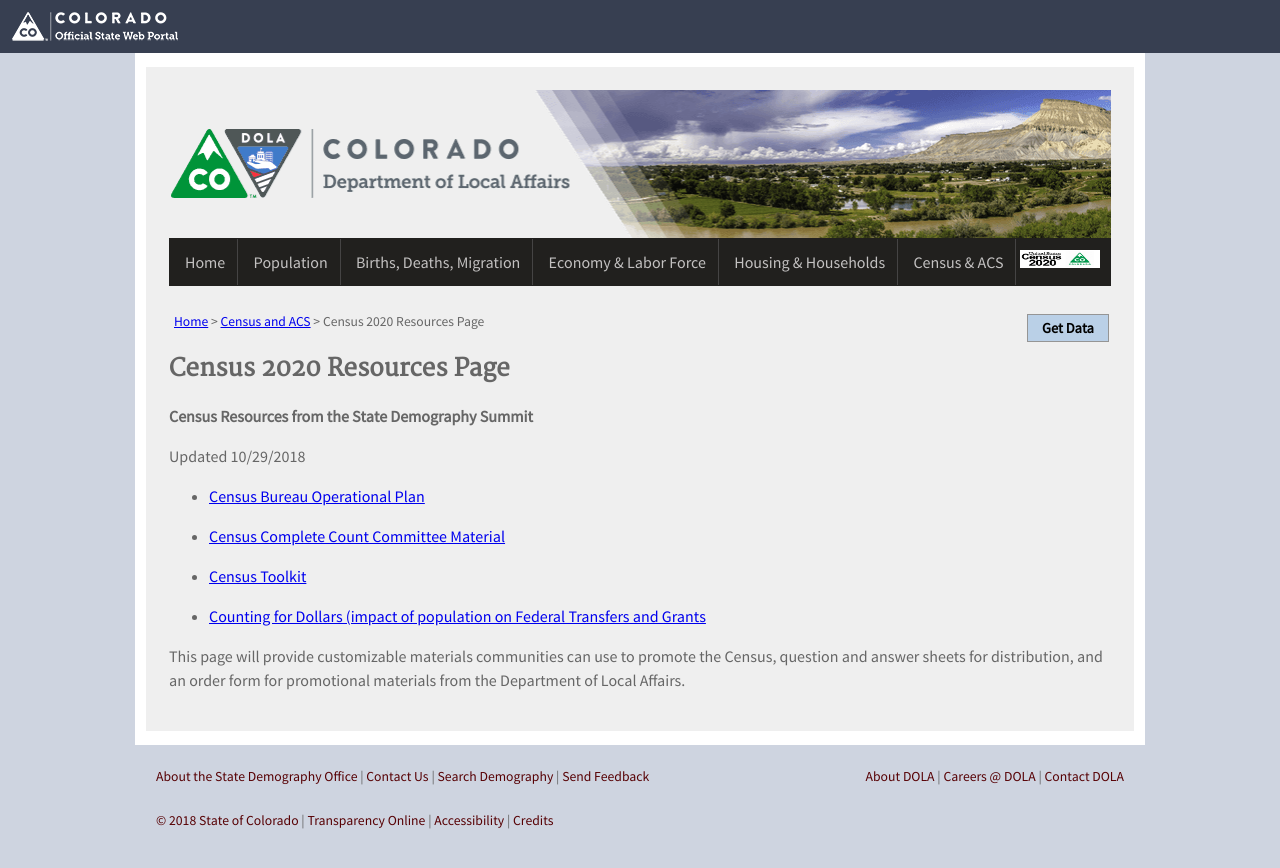
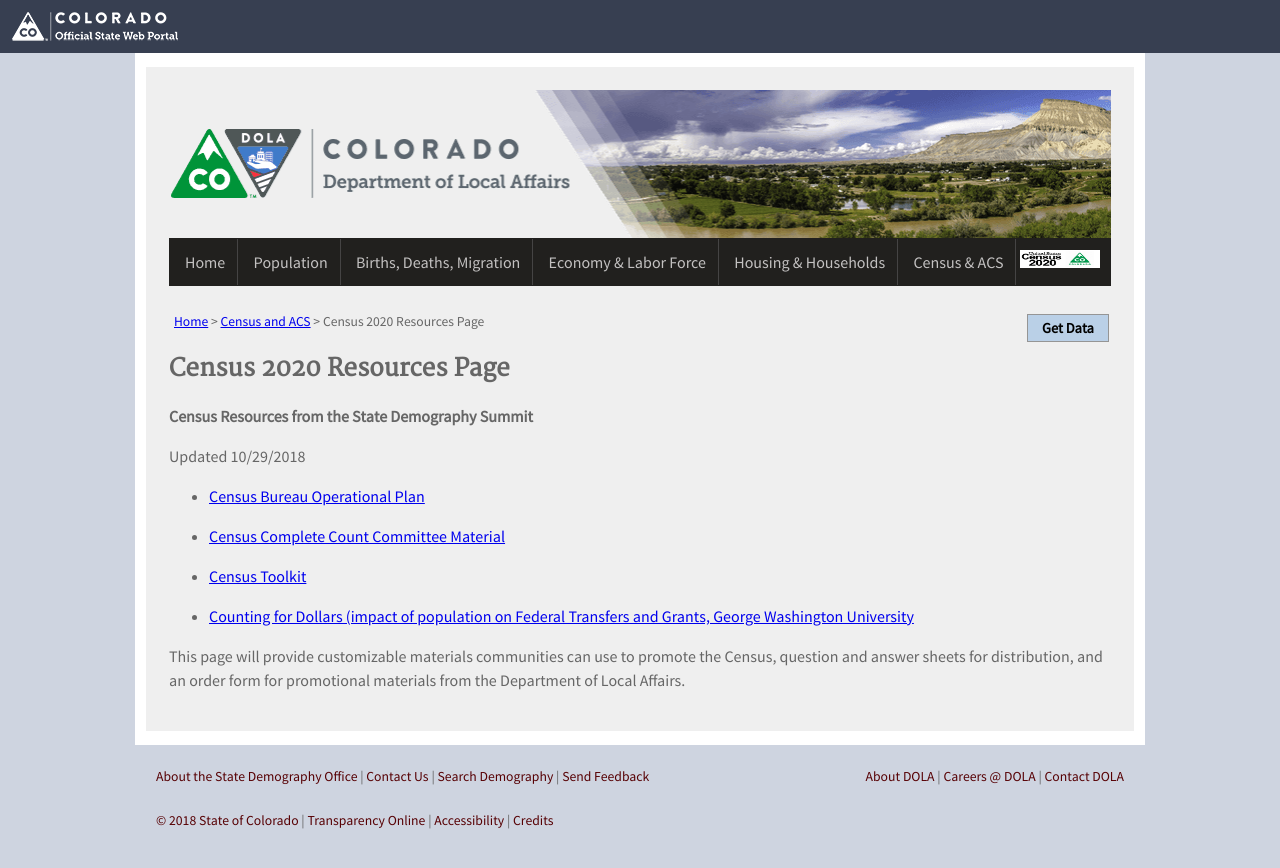
Before and after one commit to TBleess/Website_New, a Jekyll site: the page built from pages/5_CensusACS/2020-resources.md, in a window 1280 px wide. Shown: the top 868 px of the page. Built offline with Jekyll 4.4.1, drawn with Linux system fonts in a browser that asks for light colours.

Commit message:
Update 2020-resources.md

```diff
--- a/pages/5_CensusACS/2020-resources.md
+++ b/pages/5_CensusACS/2020-resources.md
@@ -18,7 +18,7 @@
 
 *	[Census Toolkit](https://www.census.gov/partners/toolkits.html)
 
-*	[Counting for Dollars (impact of population on Federal Transfers and Grants](https://gwipp.gwu.edu/counting-dollars-2020-initial-analysis)
+*	[Counting for Dollars (impact of population on Federal Transfers and Grants, George Washington University](https://gwipp.gwu.edu/counting-dollars-2020-initial-analysis)
 
 
 This page will provide customizable materials communities can use to promote the Census, question and answer sheets for distribution, and an order form for promotional materials from the Department of Local Affairs.
```
